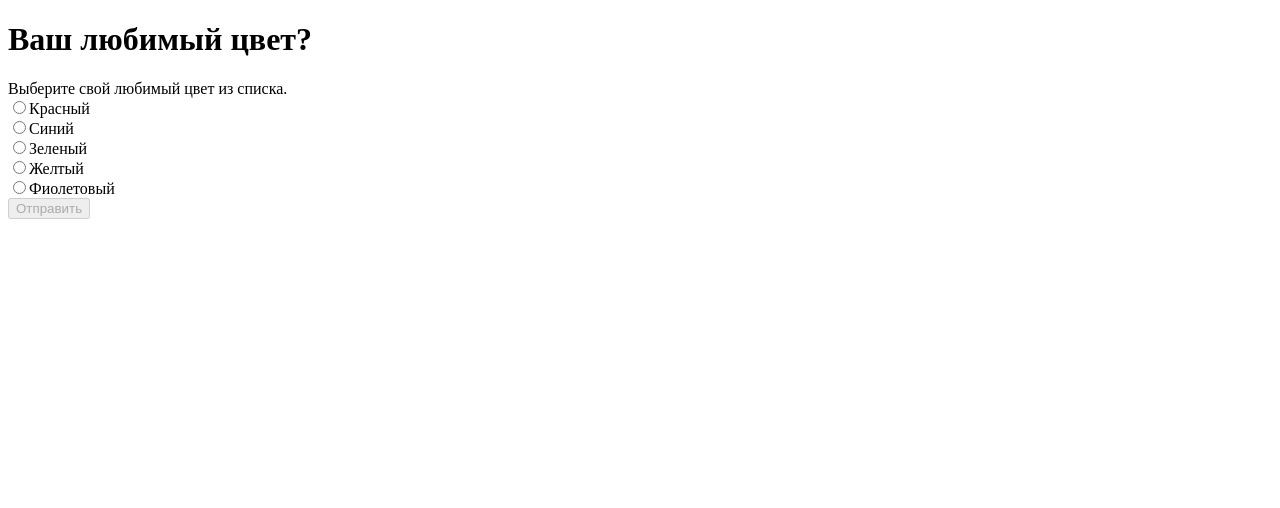
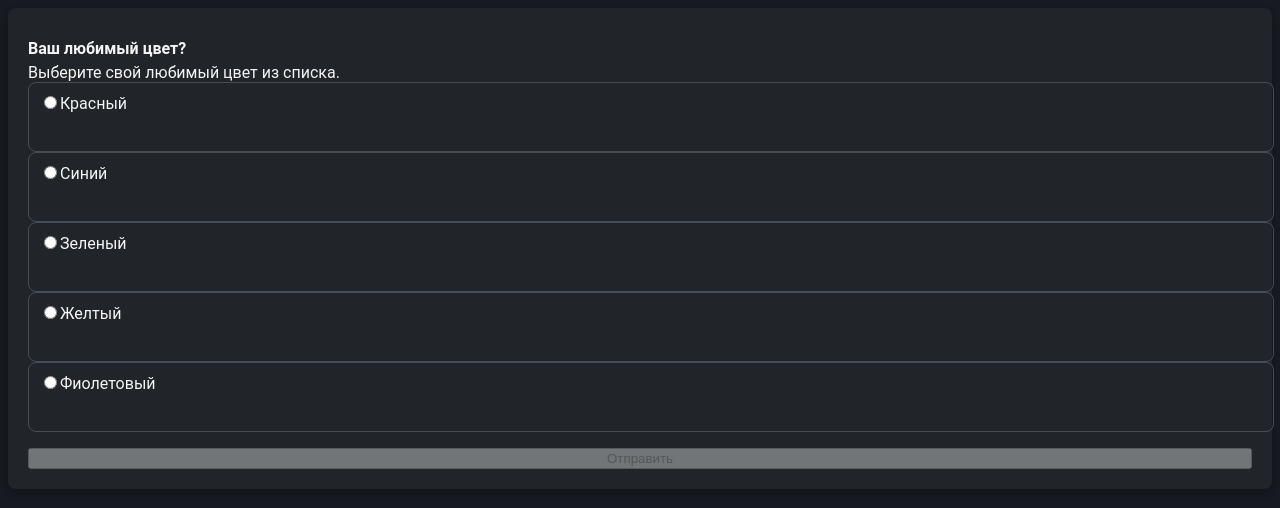
Before and after one commit to EropForWork/kosmo-forms, a React (Create React App) app: page / in a window 1280 px wide. Shown: the top 508 px of the page. Built offline with nearby package versions, Linux system fonts and the light colour scheme.

Commit message:
feat: Добавить стилей немного.

```diff
--- a/src/Modules/Form-container.js
+++ b/src/Modules/Form-container.js
@@ -22,8 +22,8 @@ class FormContainer extends React.Component {
 
 	render() {
 		return (
-			<div>
-				<Title title={this.state.title} />
+			<div className="form-container">
+				<Title title={this.state.title} className="label" />
 				<Description description={this.state.description} />
 				<OptionsContainer options={this.state.options} onSelect={this.handleOptionSelect} />
 				<Button className="button-confirm" type="button" text="Подтвердить!" selected={this.state.selectedOption !== null} />
--- a/src/Modules/Option-container.js
+++ b/src/Modules/Option-container.js
@@ -15,7 +15,7 @@ class OptionContainer extends React.Component {
 
   render() {
     return (
-      <div className="option-container">
+      <div className={this.props.className}>
         <input
           type="radio"
           name="option"
--- a/src/Modules/Options-container.js
+++ b/src/Modules/Options-container.js
@@ -5,13 +5,14 @@ class OptionsContainer extends React.Component {
 	render() {
 		const { options } = this.props;
 		return (
-			<div>
+			<div className="form-group">
 				{options.map((option, id) => (
 					<OptionContainer
 						key={id}
 						id={id}
 						label={option.label}
 						onSelect={this.handleOptionSelect}
+						className="input"
 					/>
 				))}
 			</div>
--- a/src/Modules/Title.js
+++ b/src/Modules/Title.js
@@ -1,8 +1,7 @@
 import React from "react";
-import "./Title.css";
 
-const Title = ({ title }) => {
-  return <h1 className="title">{title}</h1>;
+const Title = ({ className, title }) => {
+  return <h1 className={className}>{title}</h1>;
 };
 
 export default Title;
--- /dev/null
+++ b/src/index.css
@@ -0,0 +1,42 @@
+body {
+    background-color: #171A20;
+    color: #F5F5F5;
+    font-family: Roboto, sans-serif;
+  }
+
+  .form-container {
+    background-color: #212529;
+    padding: 20px;
+    border-radius: 8px;
+    box-shadow: 0 4px 8px 0 rgba(0, 0, 0, 0.2);
+  }
+
+  .form-group {
+    margin-bottom: 16px;
+  }
+
+  .label {
+    font-size: 16px;
+    margin-bottom: 5px;
+  }
+
+  .input {
+    width: 100%;
+    height: 48px;
+    padding: 10px;
+    border: 1px solid #454D55;
+    border-radius: 8px;
+    font-size: 16px;
+  }
+
+  .button-confirm {
+      width: 100%;
+    /* background-color: #A8DADC;
+    color: #212529;
+    height: 48px;
+    border: none;
+    border-radius: 8px;
+    font-size: 16px;
+    cursor: pointer;
+    box-shadow: 0 4px 8px 0 rgba(0, 0, 0, 0.2); */
+  }
--- a/src/index.js
+++ b/src/index.js
@@ -1,6 +1,7 @@
 import React from 'react';
 import ReactDOM from 'react-dom/client';
 import App from './Modules/App';
+import './index.css';
 
 const root = ReactDOM.createRoot(document.getElementById('root'));
 root.render(
```
Also changed, not shown: src/Modules/Title.css (deleted).
